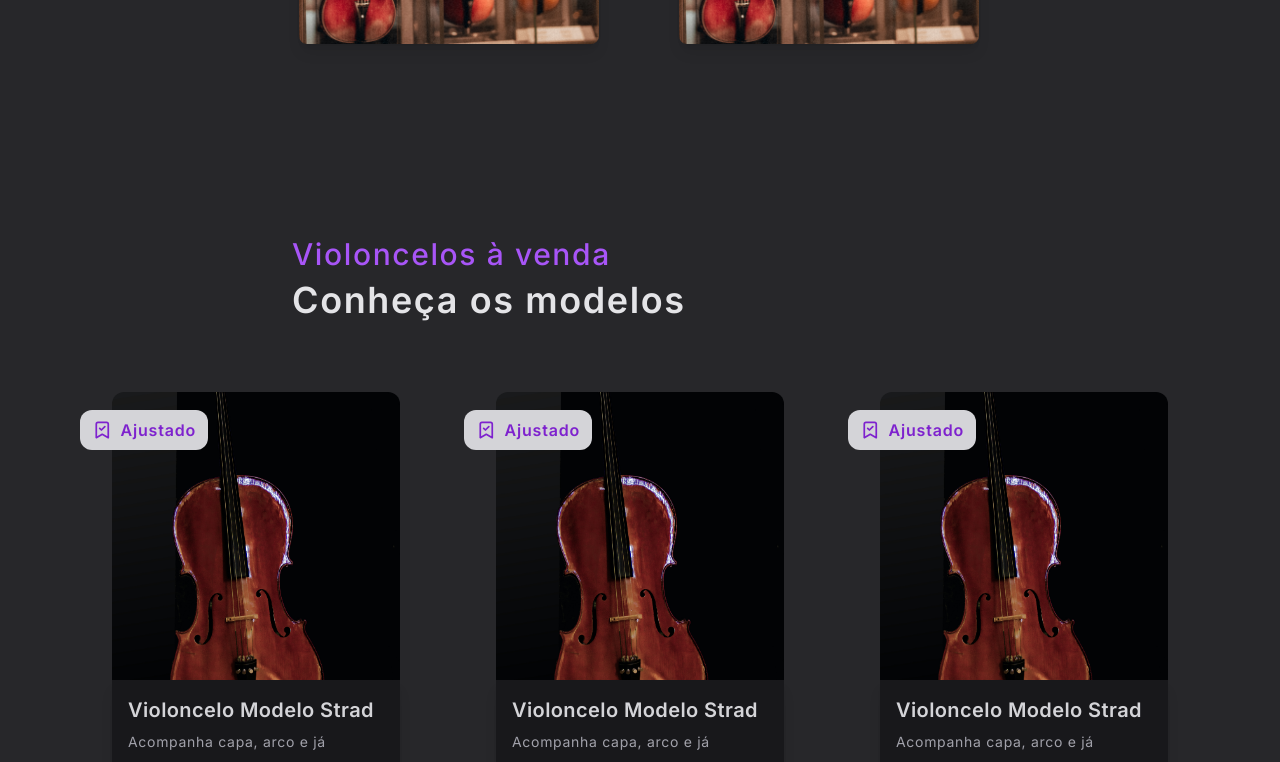
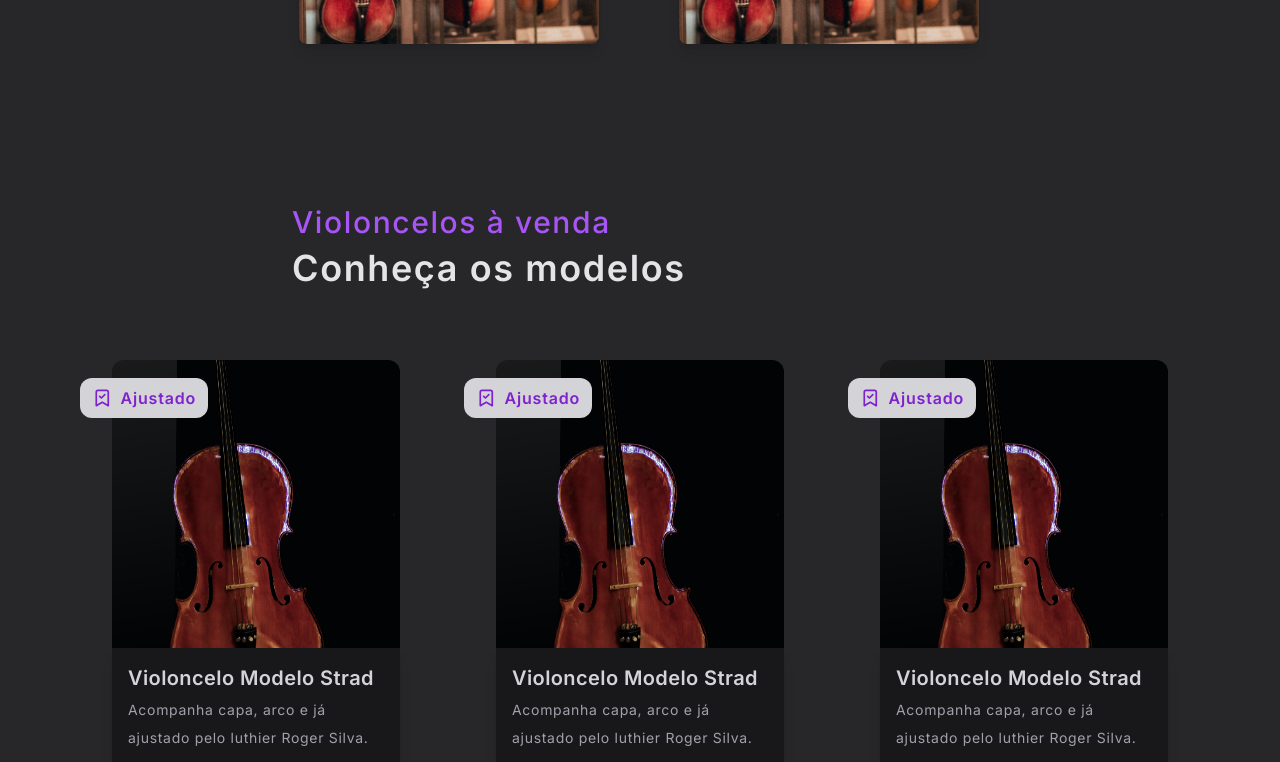
Before and after one commit to PabloJesusdaSilva/Lutheria, a Next.js app: page /cellos in a window 1280 px wide. Shown: the part 880-1642 px from the top of the page. Built offline with nearby package versions, Linux system fonts and the light colour scheme.

Commit message:
:fix: correcting violins and cellos page error

```diff
--- a/src/app/cellos/page.tsx
+++ b/src/app/cellos/page.tsx
@@ -40,7 +40,7 @@ const Violins = () => {
                </div>
             </div>
 
-            <div className='flex flex-col items-center w-full space-y-2 px-4 pt-14 tracking-wide'>
+            <div className='flex flex-col items-center w-full space-y-2 px-4 pt-6 tracking-wide'>
                <div className='w-7/12 space-y-2 mb-10'>
                   <HeaderSection
                      title='Violoncelos à venda'
--- a/src/app/violins/page.tsx
+++ b/src/app/violins/page.tsx
@@ -18,7 +18,7 @@ const Violins = () => {
                   subtitle='Construção'
                />
 
-               <p className='ml-4 text-zinc-400 font-medium tracking-widest leading-7'>
+               <p className='px-4 text-zinc-400 font-medium tracking-widest leading-7'>
                   Lorem ipsum dolor sit amet consectetur adipisicing elit. Consequatur perspiciatis minima, veniam assumenda incidunt placeat quidem dolorum harum non? Fuga, sequi voluptatibus dolor quos vero obcaecati cupiditate dolorem at quidem.
                </p>
 
@@ -41,7 +41,7 @@ const Violins = () => {
                </div>
             </div>
 
-            <div className='flex flex-col items-center w-full space-y-2 px-4 pt-14 tracking-wide'>
+            <div className='flex flex-col items-center w-full space-y-2 px-4 pt-6 tracking-wide'>
                <div className='w-7/12'>
                   <HeaderSection
                      title='Violinos à venda'
```
